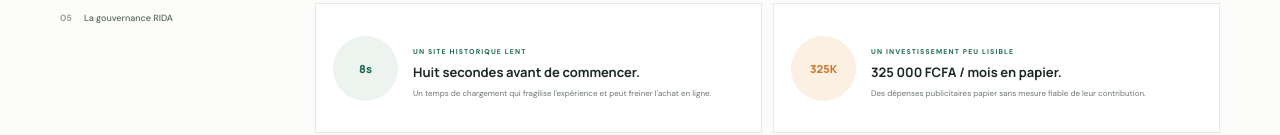
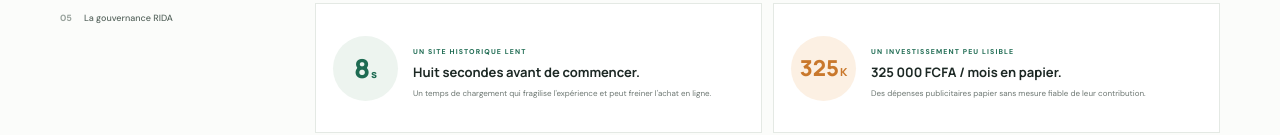
Before and after one commit to flashadre/portfolio-constant-anagossi, a plain HTML site: page joins.html in a window 1280 px wide. Shown: the part 834-969 px from the top of the page. Drawn offline with Linux system fonts and the light colour scheme.

Commit message:
Center complete values in diagnosis circles
Center the number and unit together as one group inside each circle.

Co-authored-by: Copilot <223556219+Copilot@users.noreply.github.com>

```diff
--- a/styles.css
+++ b/styles.css
@@ -302,7 +302,7 @@ h1, h2, h3, h4 { font-family: var(--heading); }
 /* GROUPE JOINS case study */
 .joins-case-hero { background: #273f35; }.joins-cover { min-height: 320px; padding: 20px; background: #e8e4da; color: var(--green-dark); }.joins-cover::before { position: absolute; top: -110px; right: -70px; width: 330px; height: 330px; border: 1px solid #1e6b5230; border-radius: 50%; content: ""; }.joins-cover .cover-top { color: #738078; }.joins-cover-grid { position: absolute; inset: 65px 24px 57px; display: grid; grid-template-columns: 1.1fr .9fr; grid-template-rows: 1fr 1fr; gap: 7px; transform: rotate(-4deg); }.cover-block { display: grid; align-content: center; padding: 14px; font: 800 20px/1.05 var(--heading); letter-spacing: -.06em; }.cover-block-one { background: var(--orange); color: var(--green-dark); }.cover-block-two { background: var(--green); color: white; }.cover-block-three { background: #d3b88f; color: var(--green-dark); }.cover-block-four { background: #f8f7f2; color: var(--green-dark); }.joins-cover .cover-bottom { color: #66746b; }.joins-cover .cover-bottom strong { color: var(--green-dark); font-size: 15px; }
 .joins-facts > div:first-child { padding-left: 0; }.joins-facts strong { font-size: 11px; }
-.joins-diagnosis { display: grid; grid-template-columns: 1fr 1fr; gap: 11px; }.joins-diagnosis article { display: flex; align-items: center; gap: 15px; min-height: 130px; padding: 17px; border: 1px solid var(--line); background: white; }.problem-icon { display: flex; align-items: center; justify-content: center; gap: 1px; width: 65px; height: 65px; flex: 0 0 65px; border-radius: 50%; background: #edf4ef; color: var(--green); font: 800 26px var(--heading); white-space: nowrap; }.problem-icon span { font-size: 11px; }.problem-money { background: #fcf0e3; color: #c9782c; font-size: 22px; }.joins-diagnosis .eyebrow { margin-bottom: 3px; font-size: 7px; }.joins-diagnosis h3 { margin: 0 0 4px; font-size: 13px; }.joins-diagnosis p { margin: 0; color: var(--muted); font-size: 8px; }
+.joins-diagnosis { display: grid; grid-template-columns: 1fr 1fr; gap: 11px; }.joins-diagnosis article { display: flex; align-items: center; gap: 15px; min-height: 130px; padding: 17px; border: 1px solid var(--line); background: white; }.problem-icon { display: grid; place-items: center; width: 65px; height: 65px; flex: 0 0 65px; border-radius: 50%; background: #edf4ef; color: var(--green); font: 800 26px var(--heading); }.problem-icon-value { display: flex; align-items: baseline; gap: 1px; line-height: 1; white-space: nowrap; }.problem-icon-value > span { font-size: 11px; }.problem-money { background: #fcf0e3; color: #c9782c; font-size: 22px; }.joins-diagnosis .eyebrow { margin-bottom: 3px; font-size: 7px; }.joins-diagnosis h3 { margin: 0 0 4px; font-size: 13px; }.joins-diagnosis p { margin: 0; color: var(--muted); font-size: 8px; }
 .coach-card { position: relative; display: grid; grid-template-columns: 50px 1fr 120px; align-items: center; gap: 12px; overflow: hidden; padding: 25px; background: var(--green-dark); color: white; }.coach-card::after { position: absolute; top: -120px; right: 10px; width: 290px; height: 290px; border: 1px solid #ffffff1c; border-radius: 50%; content: ""; }.coach-quote { align-self: start; color: var(--orange); font: 800 66px/.8 Georgia,serif; }.coach-card .eyebrow { margin-bottom: 7px; }.coach-card h3 { margin: 0 0 7px; font-size: 22px; line-height: 1.18; letter-spacing: -.05em; }.coach-card p { max-width: 380px; margin: 0; color: #d0ddd5; font-size: 9px; }.coach-stamp { z-index: 1; display: grid; width: 95px; height: 95px; place-content: center; border: 1px solid #ffffff66; border-radius: 50%; color: #e8eee9; font-size: 7px; font-weight: 700; letter-spacing: .1em; text-align: center; transform: rotate(8deg); }.coach-stamp b { color: var(--orange); font-size: 22px; }
 .journey { display: flex; align-items: center; justify-content: space-between; gap: 10px; margin-top: 12px; padding: 14px 17px; border: 1px solid var(--line); background: white; }.journey-step { display: flex; align-items: center; gap: 9px; }.journey-step > span { color: var(--orange); font: 800 15px var(--heading); }.journey-step b { font: 700 9px/1.4 var(--heading); }.journey > i { color: #a2ada5; font-style: normal; }
 .tech-stack { display: grid; grid-template-columns: repeat(4,1fr); gap: 8px; }.tech-stack > div { display: grid; min-height: 128px; align-content: space-between; padding: 13px; border: 1px solid var(--line); background: white; }.tech-stack > div > span { color: #98a39c; font-size: 7px; font-weight: 700; letter-spacing: .1em; }.tech-stack strong { font: 800 16px/1.15 var(--heading); letter-spacing: -.04em; }.tech-stack strong i { color: var(--orange); font-style: normal; }.tech-stack small { color: #89948d; font-size: 8px; }
```
